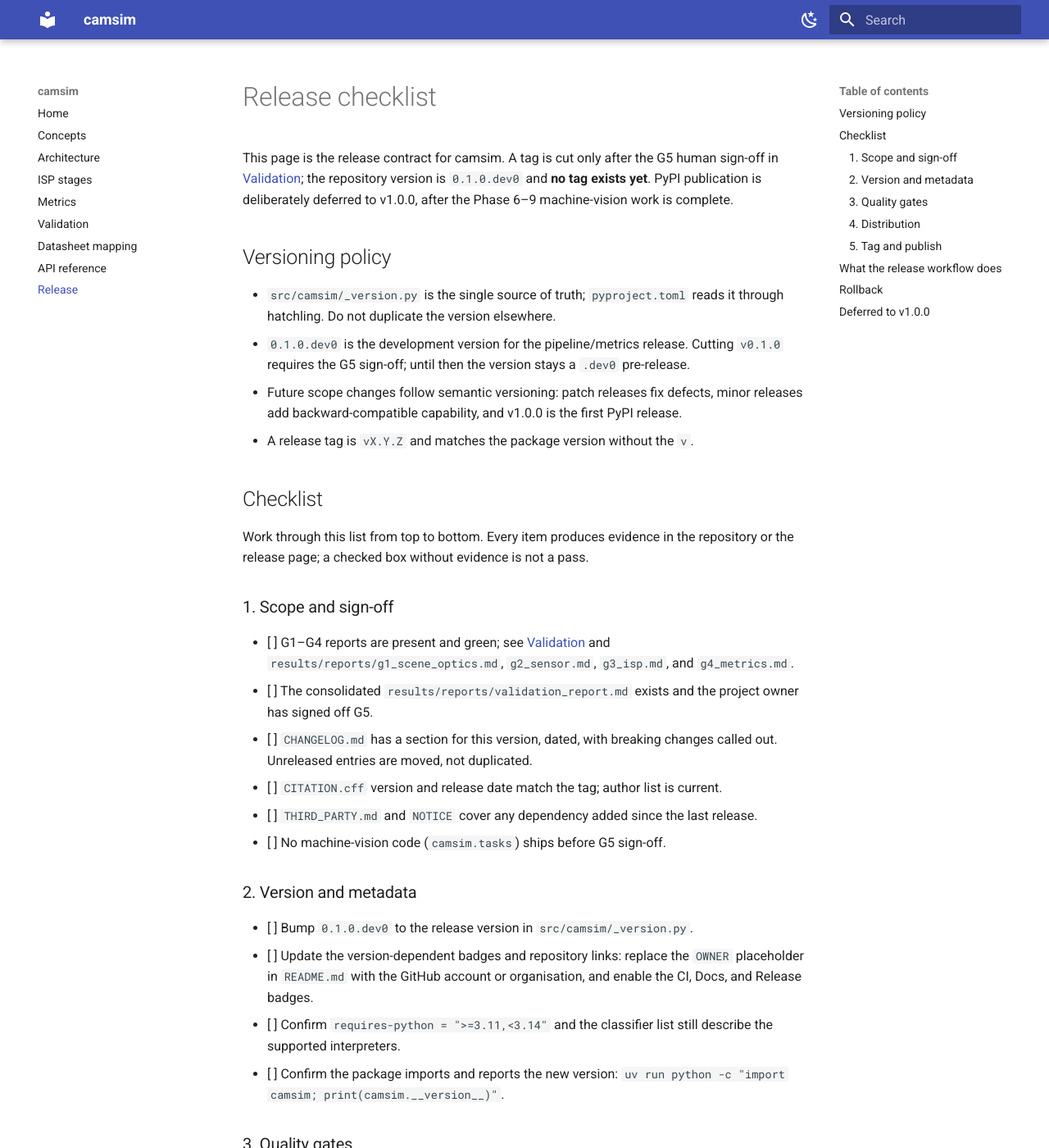
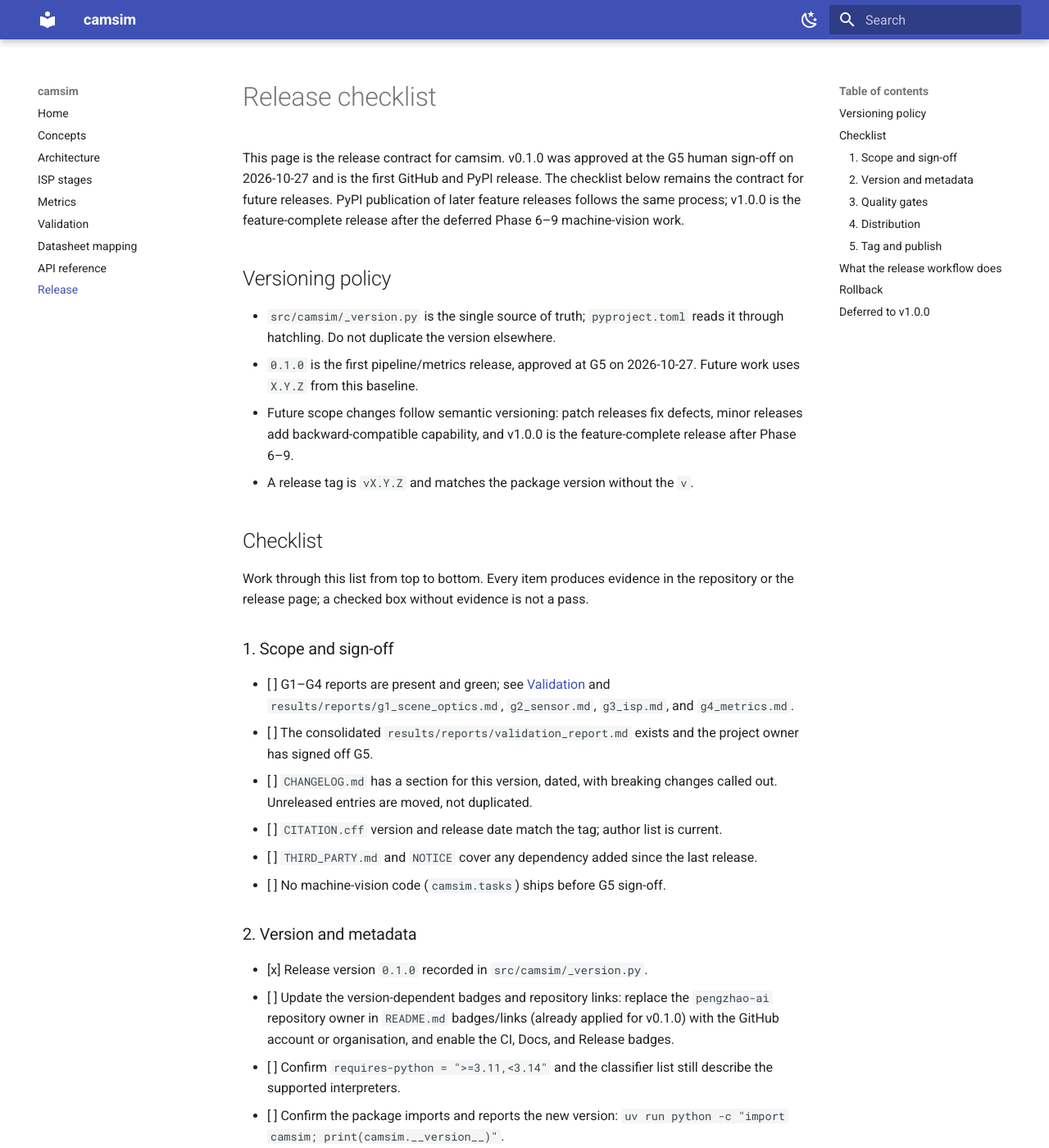
Before and after one commit to pengzhao-ai/camsim, an MkDocs documentation site: the page built from docs/release.md, in a window 1280 px wide and 1400 px high. Shown: the whole window at 82% size. Built offline with MkDocs 1.6.1 and Material for MkDocs 9.7.7, drawn with Linux system fonts in a browser that asks for light colours.

Commit message:
release: v0.1.0
Record the G5 owner sign-off, release version 0.1.0, the signed
validation report, and the GitHub/PyPI release metadata. Phase 6+
machine-vision work remains deferred.

Co-Authored-By: Claude Code <noreply@anthropic.com>

```diff
--- a/docs/release.md
+++ b/docs/release.md
@@ -1,20 +1,20 @@
 # Release checklist
 
-This page is the release contract for camsim. A tag is cut only after the G5
-human sign-off in [Validation](validation.md); the repository version is
-`0.1.0.dev0` and **no tag exists yet**. PyPI publication is deliberately
-deferred to v1.0.0, after the Phase 6–9 machine-vision work is complete.
+This page is the release contract for camsim. v0.1.0 was approved at the G5
+human sign-off on 2026-10-27 and is the first GitHub and PyPI release. The
+checklist below remains the contract for future releases. PyPI publication of
+later feature releases follows the same process; v1.0.0 is the feature-complete
+release after the deferred Phase 6–9 machine-vision work.
 
 ## Versioning policy
 
 - `src/camsim/_version.py` is the single source of truth; `pyproject.toml`
   reads it through hatchling. Do not duplicate the version elsewhere.
-- `0.1.0.dev0` is the development version for the pipeline/metrics release.
-  Cutting `v0.1.0` requires the G5 sign-off; until then the version stays a
-  `.dev0` pre-release.
+- `0.1.0` is the first pipeline/metrics release, approved at G5 on
+  2026-10-27. Future work uses `X.Y.Z` from this baseline.
 - Future scope changes follow semantic versioning: patch releases fix defects,
-  minor releases add backward-compatible capability, and v1.0.0 is the first
-  PyPI release.
+  minor releases add backward-compatible capability, and v1.0.0 is the
+  feature-complete release after Phase 6–9.
 - A release tag is `vX.Y.Z` and matches the package version without the `v`.
 
 ## Checklist
@@ -39,9 +39,10 @@ repository or the release page; a checked box without evidence is not a pass.
 
 ### 2. Version and metadata
 
-- [ ] Bump `0.1.0.dev0` to the release version in `src/camsim/_version.py`.
+- [x] Release version `0.1.0` recorded in `src/camsim/_version.py`.
 - [ ] Update the version-dependent badges and repository links: replace the
-      `OWNER` placeholder in `README.md` with the GitHub account or
+      `pengzhao-ai` repository owner in `README.md` badges/links (already
+      applied for v0.1.0) with the GitHub account or
       organisation, and enable the CI, Docs, and Release badges.
 - [ ] Confirm `requires-python = ">=3.11,<3.14"` and the classifier list still
       describe the supported interpreters.
--- a/src/camsim/_version.py
+++ b/src/camsim/_version.py
@@ -4,4 +4,4 @@
 metadata and ``camsim.__version__`` cannot drift apart.
 """
 
-__version__ = "0.1.0.dev0"
+__version__ = "0.1.0"
```
Also changed, not shown: CHANGELOG.md (+10 -10 lines), README.md (+22 -20 lines), docs/index.md (+5 -5 lines), docs/validation.md (+4 -4 lines), results/reports/validation_report.md (+24 -24 lines), 3 other files.
